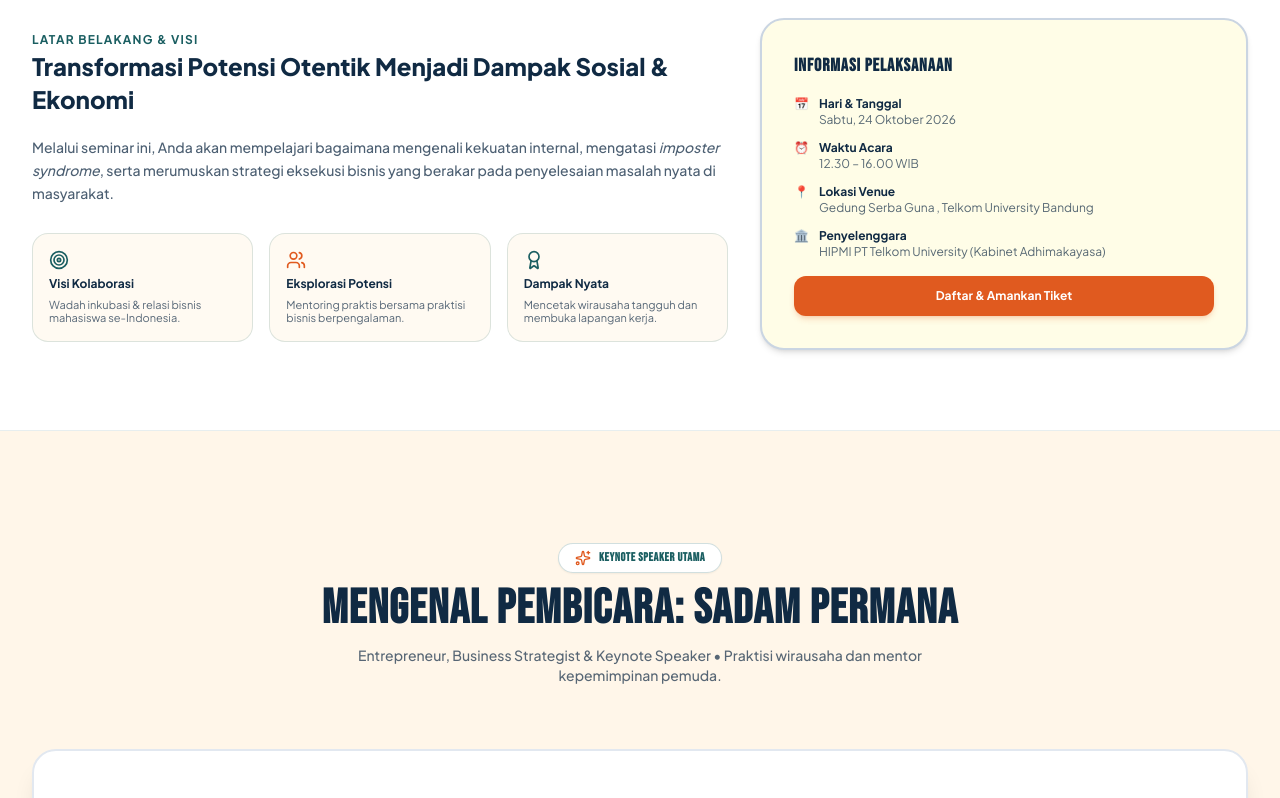
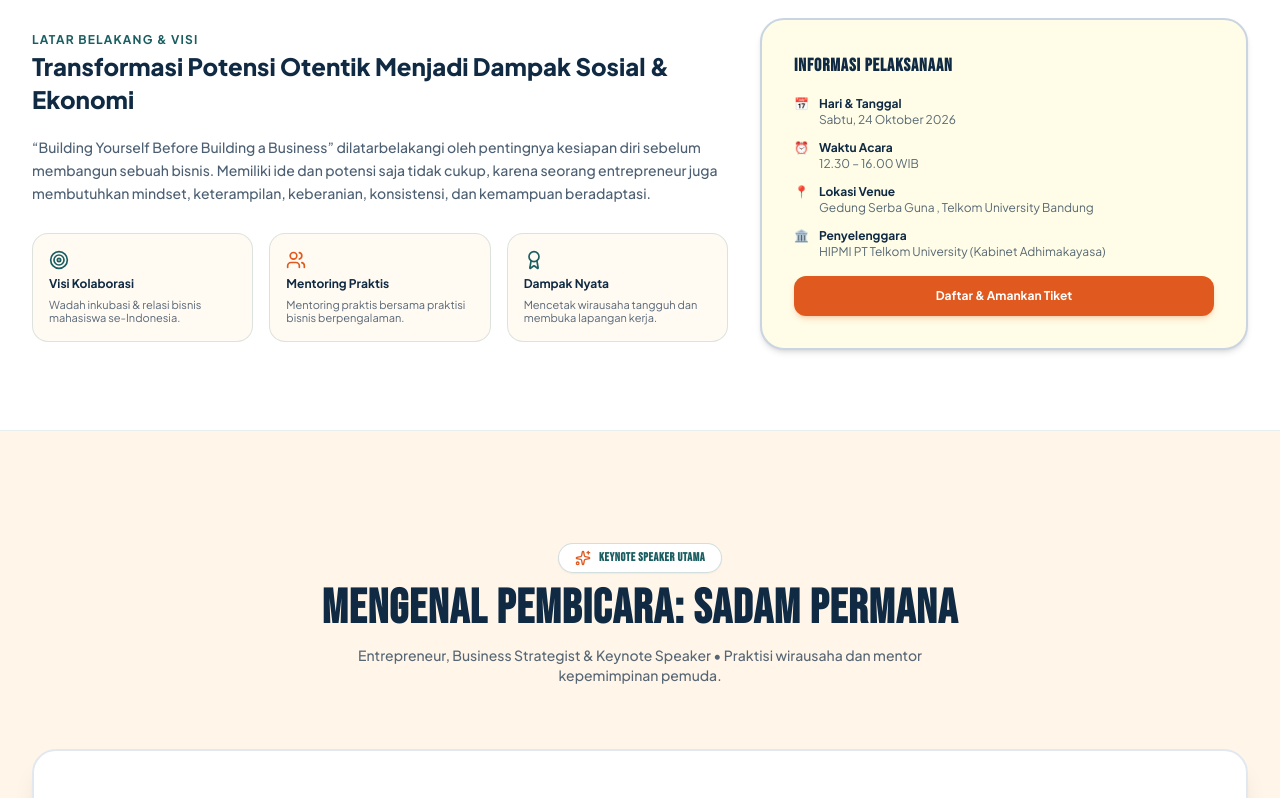
Before and after one commit to raaffiy/hce-tiket, a Next.js app: page / in a window 1280 px wide. Shown: the part 1240-2038 px from the top of the page. Built offline with nearby package versions, Linux system fonts and the light colour scheme.

Commit message:
frontend: 5

```diff
--- a/app/page.tsx
+++ b/app/page.tsx
@@ -467,7 +467,7 @@ export default function SinglePageSeminar() {
                 Transformasi Potensi Otentik Menjadi Dampak Sosial &amp; Ekonomi
               </h3>
               <p className="text-xs sm:text-sm text-hce-navy/75 leading-relaxed font-medium">
-                Melalui seminar ini, Anda akan mempelajari bagaimana mengenali kekuatan internal, mengatasi <em>imposter syndrome</em>, serta merumuskan strategi eksekusi bisnis yang berakar pada penyelesaian masalah nyata di masyarakat.
+                “Building Yourself Before Building a Business” dilatarbelakangi oleh pentingnya kesiapan diri sebelum membangun sebuah bisnis. Memiliki ide dan potensi saja tidak cukup, karena seorang entrepreneur juga membutuhkan mindset, keterampilan, keberanian, konsistensi, dan kemampuan beradaptasi.
               </p>
 
               <div className="grid grid-cols-1 sm:grid-cols-3 gap-4 pt-2">
@@ -478,7 +478,7 @@ export default function SinglePageSeminar() {
                 </div>
                 <div className="p-4 rounded-2xl bg-hce-cream/60 border border-hce-teal/15 space-y-1.5">
                   <Users className="w-5 h-5 text-hce-orange" />
-                  <h4 className="font-bold text-xs text-hce-navy">Eksplorasi Potensi</h4>
+                  <h4 className="font-bold text-xs text-hce-navy">Mentoring Praktis</h4>
                   <p className="text-[11px] text-hce-navy/70 leading-tight">Mentoring praktis bersama praktisi bisnis berpengalaman.</p>
                 </div>
                 <div className="p-4 rounded-2xl bg-hce-cream/60 border border-hce-teal/15 space-y-1.5">
--- a/components/Footer.tsx
+++ b/components/Footer.tsx
@@ -231,7 +231,7 @@ export default function Footer() {
         {/* Footer Bottom Bar */}
         <div className="border-t border-hce-teal/10 pt-6 flex flex-col sm:flex-row items-center justify-between gap-3 text-center sm:text-left">
           <p className="text-xs text-hce-navy/50 font-semibold">
-            &copy; 2026 HIPMI PT Telkom University - Kabinet Adhimakayasa. All rights reserved.
+            &copy; 2026 Hipmi Collab Expo 2026 - Nabil & Rafi
           </p>
           <p className="text-xs text-hce-navy/40 font-medium">
             Seminar Nasional: From Potential to Impact &bull; Keynote Speaker: Sadam Permana
```
